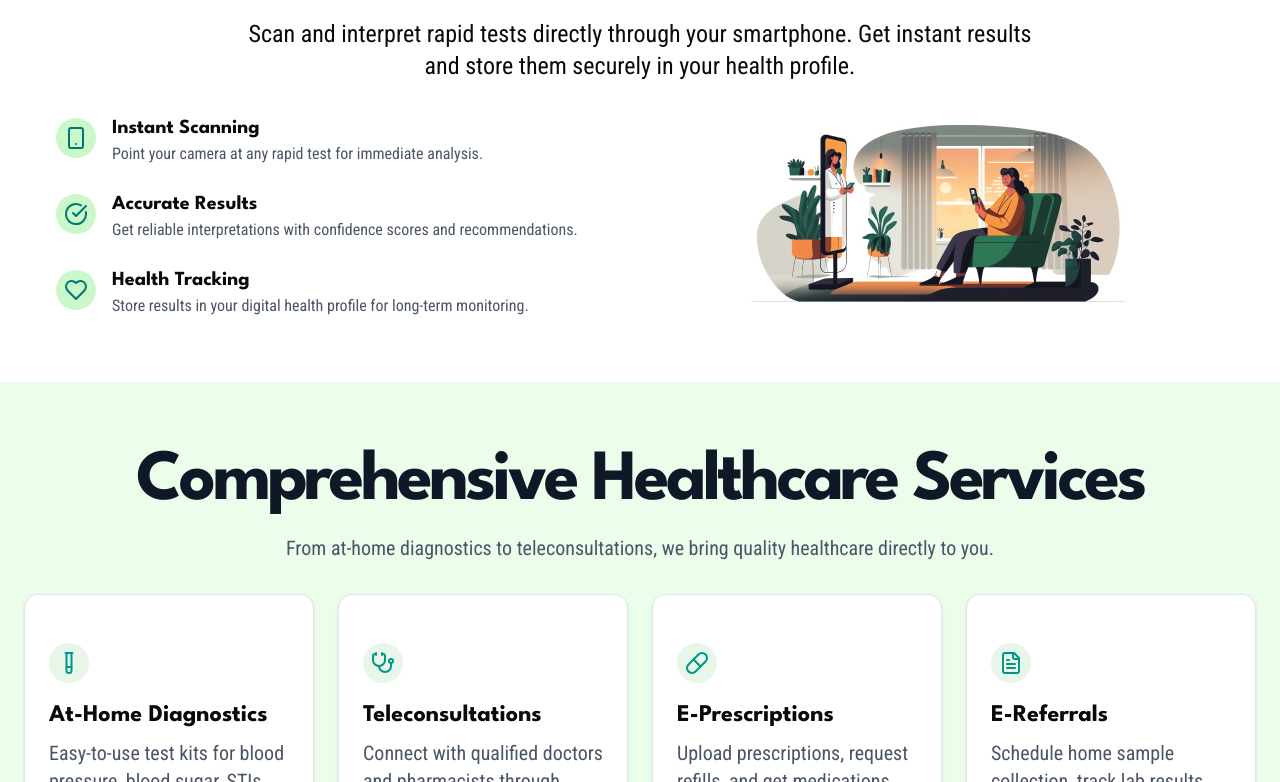
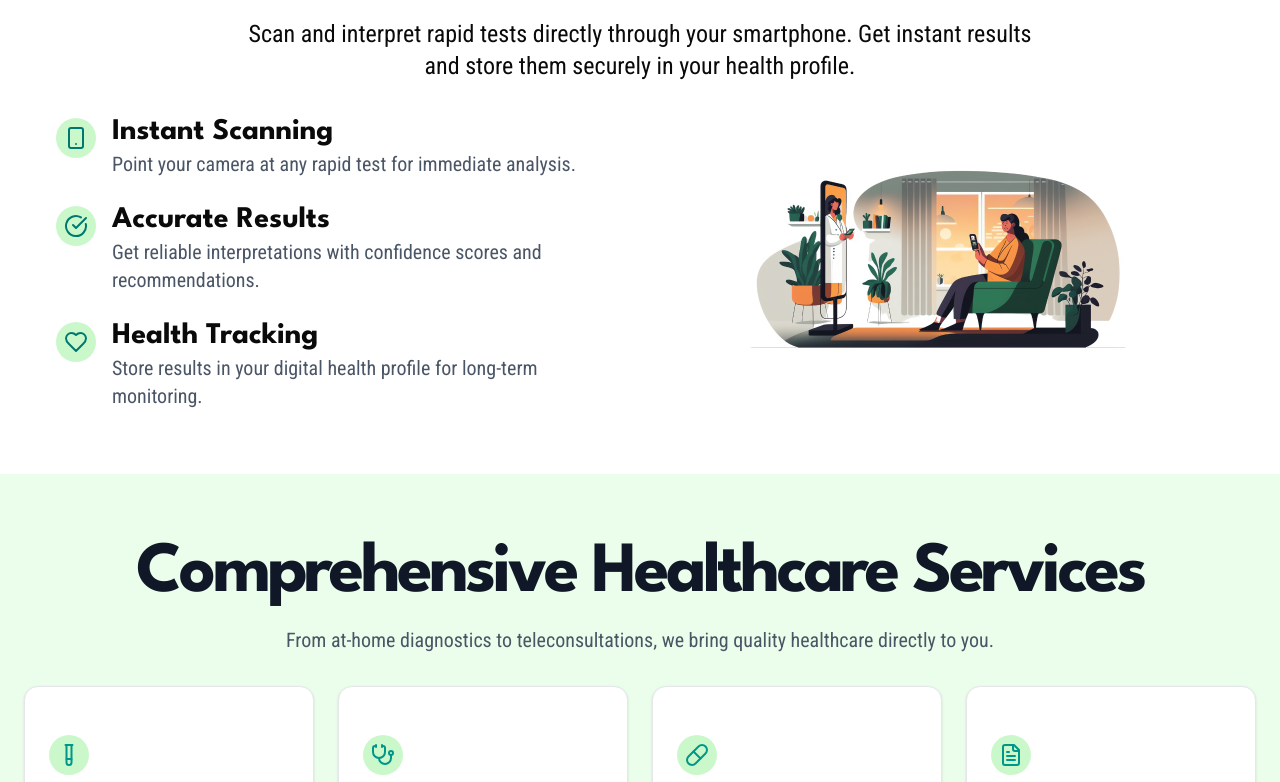
Before and after one commit to ByteSurgeonAmos/nyumbanicare, a Next.js app: page / in a window 1280 px wide. Shown: the part 878-1660 px from the top of the page. Built offline with nearby package versions, Linux system fonts and the light colour scheme.

Commit message:
fix styling in landing page

```diff
--- a/components/HomePage.tsx
+++ b/components/HomePage.tsx
@@ -86,6 +86,12 @@ const socials = [
   { name: "LinkedIn", href: "#", image: SiLinkedin },
 ];
 
+const careSenseFeatures = [
+  { icon: Smartphone, heading: "Instant Scanning", description: "Point your camera at any rapid test for immediate analysis." },
+  { icon: CheckCircle, heading: "Accurate Results", description: "Get reliable interpretations with confidence scores and recommendations." },
+  { icon: Heart, heading: "Health Tracking", description: "Store results in your digital health profile for long-term monitoring." },
+];
+
 export default function Component() {
   return (
     <div className="flex flex-col min-h-screen">
@@ -152,43 +158,19 @@ export default function Component() {
             </div>
             <div className="grid lg:grid-cols-2 gap-8 items-center">
               <div className="space-y-6">
-                <div className="flex items-start gap-4">
-                  <div className="mt-1">
-                    <div className="bg-[#CBF8CB] rounded-full p-2 w-10 h-10 flex items-center justify-center">
-                      <Smartphone className="w-12 h-12 text-teal-700" />
+                {careSenseFeatures.map((item, index) => (
+                  <div key={index} className="flex items-start gap-4">
+                    <div className="mt-1">
+                      <div className="bg-[#CBF8CB] rounded-full p-2 w-10 h-10 flex items-center justify-center">
+                        <item.icon className="w-12 h-12 text-teal-700" />
+                      </div>
+                    </div>
+                    <div>
+                      <h3 className="text-xl lg:text-3xl font-bold">{item.heading}</h3>
+                      <p className="text-gray-600 lg:text-xl">{item.description}</p>
                     </div>
                   </div>
-                  <div>
-                    <h3 className="text-xl font-bold">Instant Scanning</h3>
-                    <p className="text-gray-600">Point your camera at any rapid test for immediate analysis.</p>
-                  </div>
-                </div>
-                <div className="flex items-start gap-4">
-                  <div className="mt-1">
-                    <div className="bg-[#CBF8CB] rounded-full p-2 w-10 h-10 flex items-center justify-center">
-                      <CheckCircle className="w-12 h-12 text-teal-700" />
-                    </div>
-                  </div>
-                  <div>
-                    <h3 className="text-xl font-bold">Accurate Results</h3>
-                    <p className="text-gray-600">
-                      Get reliable interpretations with confidence scores and recommendations.
-                    </p>
-                  </div>
-                </div>
-                <div className="flex items-start gap-4">
-                  <div className="mt-1">
-                    <div className="bg-[#CBF8CB] rounded-full p-2 w-10 h-10 flex items-center justify-center">
-                      <Heart className="w-12 h-12 text-teal-700" />
-                    </div>
-                  </div>
-                  <div>
-                    <h3 className="text-xl font-bold">Health Tracking</h3>
-                    <p className="text-gray-600">
-                      Store results in your digital health profile for long-term monitoring.
-                    </p>
-                  </div>
-                </div>
+                ))}
               </div>
               <div className="flex justify-center">
                 <Image
@@ -219,7 +201,7 @@ export default function Component() {
               <Card key={index} className="border border-gray-200 bg-white">
                 <CardContent className="p-6">
                   <div className="mb-4">
-                    <div className="bg-[#e8f5e9] rounded-full p-2 w-10 h-10 flex items-center justify-center">
+                    <div className="bg-[#CBF8CB] rounded-full p-2 w-10 h-10 flex items-center justify-center">
                       <service.icon className="w-12 h-12 text-teal-600" />
                     </div>
                   </div>
```
